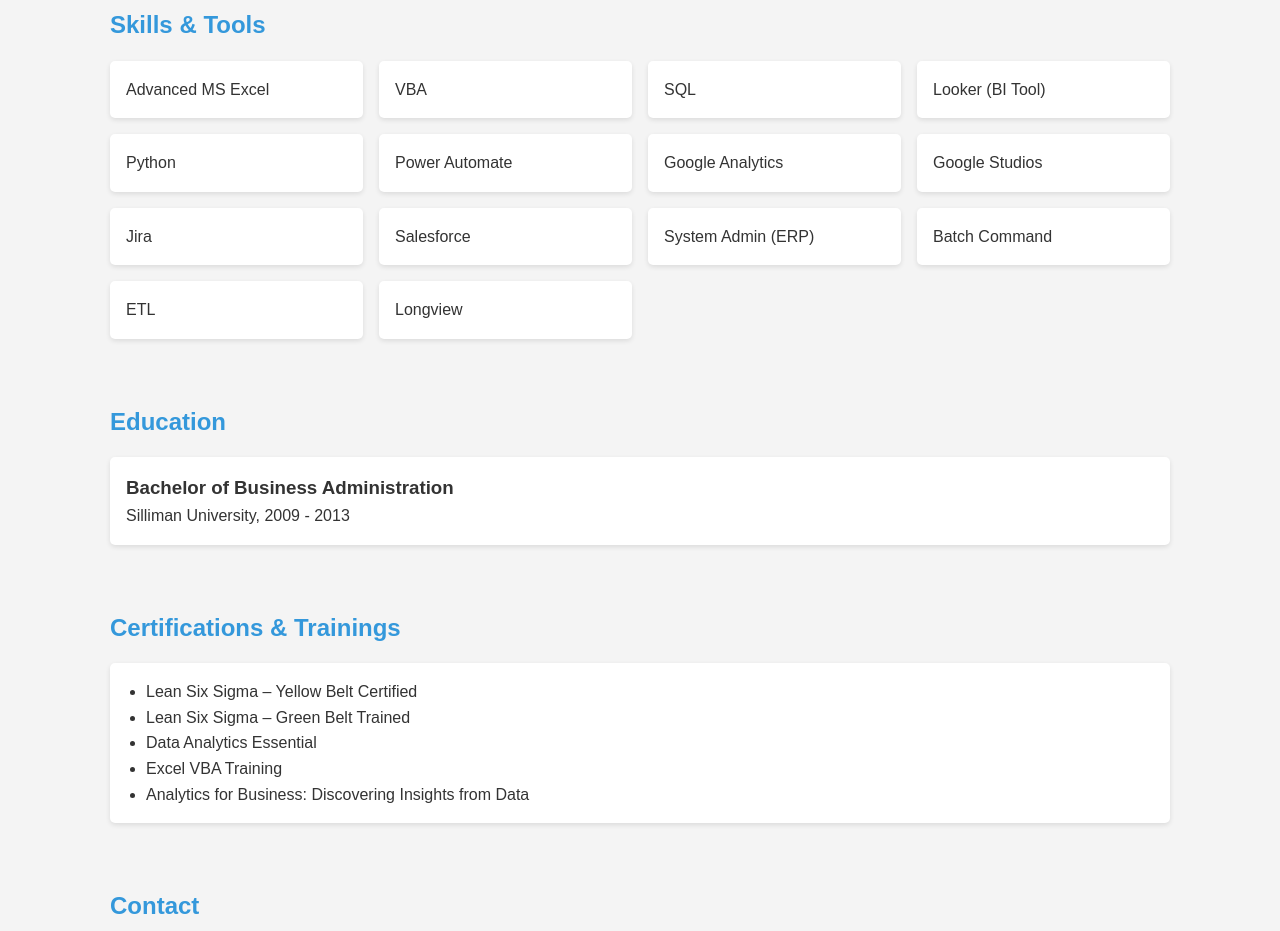
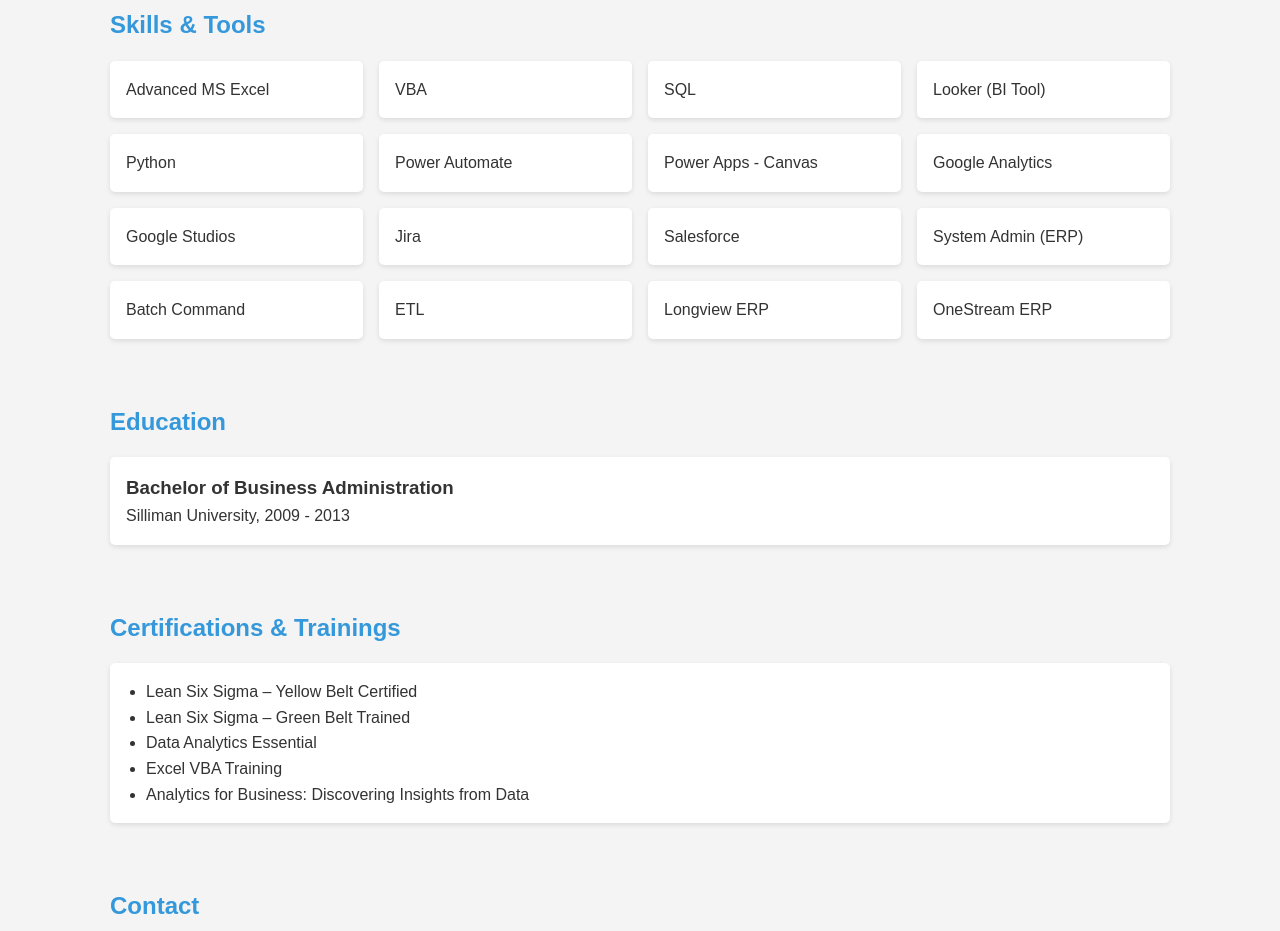
Before and after one commit to roelrubi/myPortfolio, a plain HTML site: page index.html in a window 1280 px wide. Shown: the part 840-1771 px from the top of the page. Drawn offline with Linux system fonts and the light colour scheme.

Commit message:
Add some skills

```diff
--- a/index.html
+++ b/index.html
@@ -204,6 +204,7 @@
                 <div class="card">Looker (BI Tool)</div>
                 <div class="card">Python</div>
                 <div class="card">Power Automate</div>
+		<div class="card">Power Apps - Canvas</div>
                 <div class="card">Google Analytics</div>
                 <div class="card">Google Studios</div>
                 <div class="card">Jira</div>
@@ -211,7 +212,8 @@
                 <div class="card">System Admin (ERP)</div>
                 <div class="card">Batch Command</div>
                 <div class="card">ETL</div>
-                <div class="card">Longview</div>
+                <div class="card">Longview ERP</div>
+		<div class="card">OneStream ERP</div>
             </div>
         </section>
 
```
